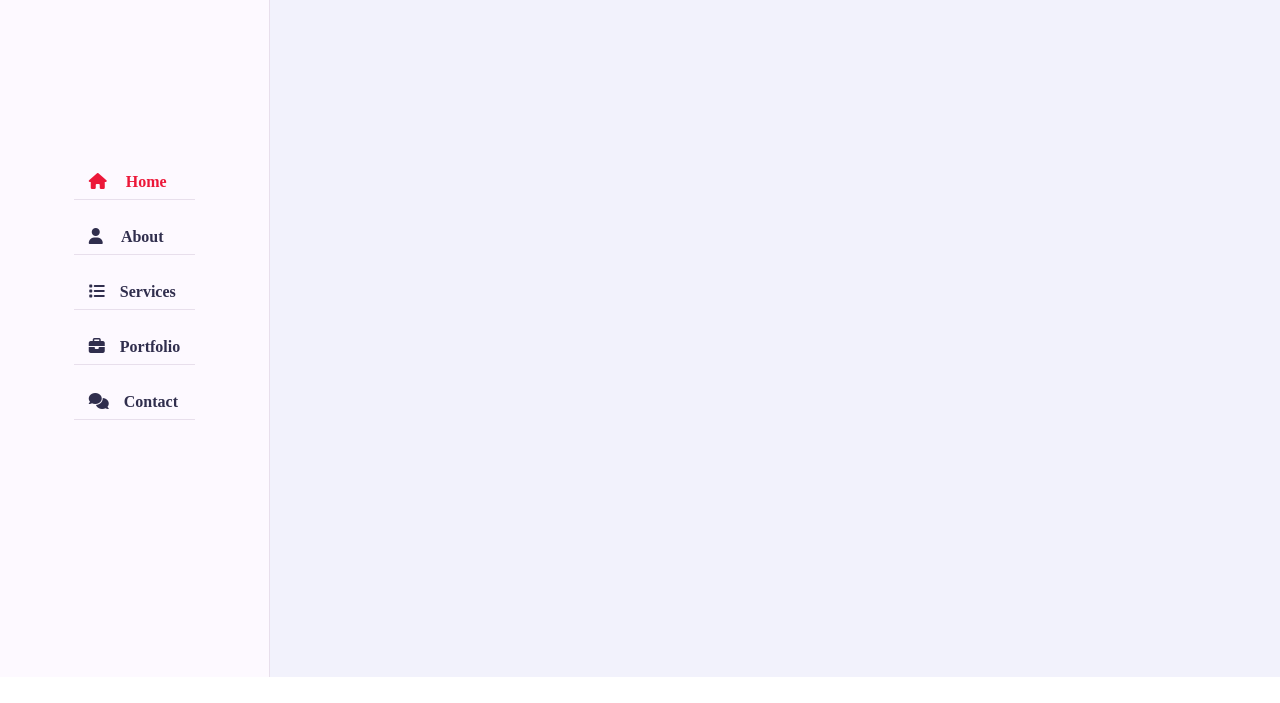
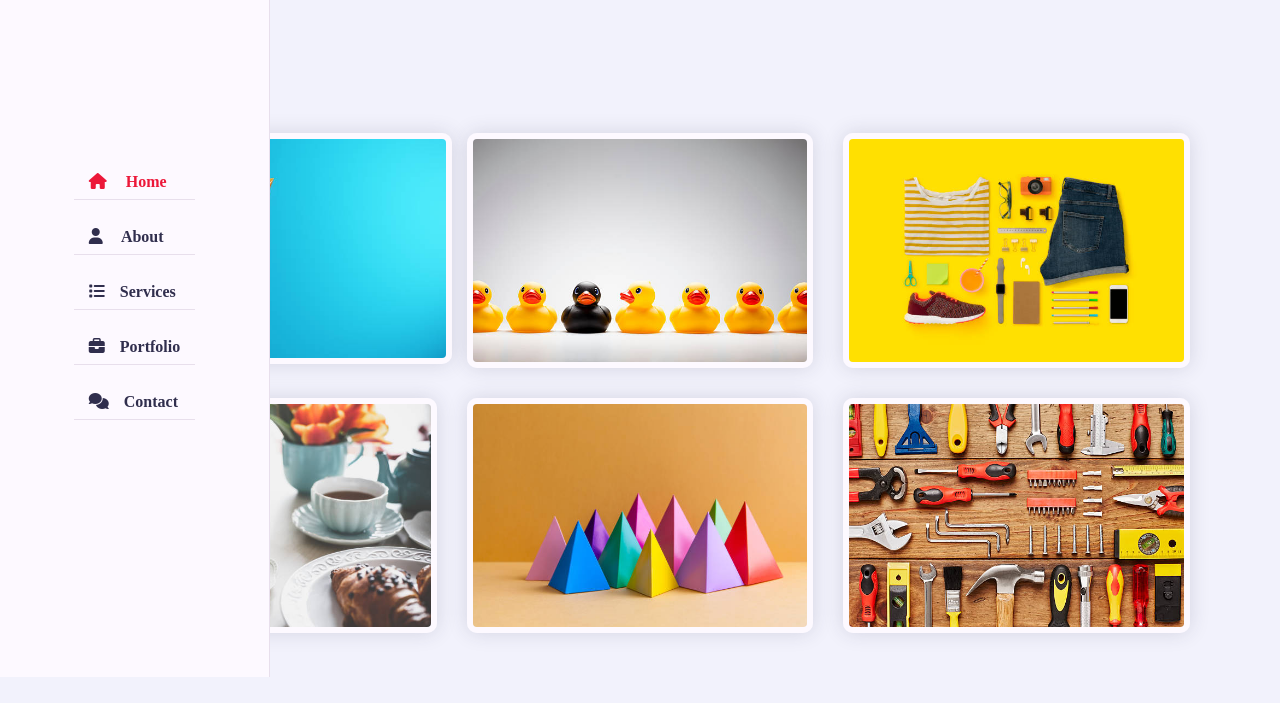
Before and after one commit to AngelicaTheran/Portfolio, a plain HTML site: page index.html in a window 1280 px wide. Shown: the part 123-826 px from the top of the page. Before the commit the page ends 800 px from the top, so only its background shows below. Drawn offline with Linux system fonts and the light colour scheme; a web font is replaced by a local one.

Commit message:
add section portfolio

```diff
--- a/css/styles.css
+++ b/css/styles.css
@@ -490,3 +490,31 @@ h3.my-profession {
     font-size: 18px;
     margin-bottom: 15px;
 }
+/* Portfolio*/
+.portfolio .container {
+    padding-bottom: 40px;
+}
+.portfolio .portfolio-heading {
+    flex: 0 0 100%;
+    max-width: 100%;
+    margin-bottom: 40px;
+}
+.portfolio .portfolio-heading h2 {
+    color: var(--text-black-900);
+    font-weight: 500;
+}
+.portfolio .portfolio-item {
+    flex: 0 0 33.33%;
+    max-width: 33.33%;
+    margin-bottom: 30px;
+}
+.portfolio .portfolio-item-inner {
+    border: 6px solid var(--bg-black-100);
+    border-radius: 10px;
+    overflow: hidden;
+    cursor: pointer;
+}
+.portfolio .portfolio-item-inner .portfolio-img img {
+    width: 100%;
+    display: block;
+}
--- a/index.html
+++ b/index.html
@@ -256,8 +256,10 @@
                   <i class="fa fa-laptop-code"></i>
                 </div>
                 <h4>Web Design</h4>
-                <p>Lorem ipsum dolor sit amet consectetur adipisicing elit.
-                   Distinctio numquam molestias consequatur.</p>
+                <p>
+                  Lorem ipsum dolor sit amet consectetur adipisicing elit.
+                  Distinctio numquam molestias consequatur.
+                </p>
               </div>
             </div>
             <div class="service-item padd-15">
@@ -266,8 +268,10 @@
                   <i class="fa fa-palette"></i>
                 </div>
                 <h4>Web Design</h4>
-                <p>Lorem ipsum dolor sit amet consectetur adipisicing elit.
-                   Distinctio numquam molestias consequatur.</p>
+                <p>
+                  Lorem ipsum dolor sit amet consectetur adipisicing elit.
+                  Distinctio numquam molestias consequatur.
+                </p>
               </div>
             </div>
             <div class="service-item padd-15">
@@ -276,8 +280,10 @@
                   <i class="fa fa-search"></i>
                 </div>
                 <h4>Web Design</h4>
-                <p>Lorem ipsum dolor sit amet consectetur adipisicing elit.
-                   Distinctio numquam molestias consequatur.</p>
+                <p>
+                  Lorem ipsum dolor sit amet consectetur adipisicing elit.
+                  Distinctio numquam molestias consequatur.
+                </p>
               </div>
             </div>
           </div>
@@ -293,6 +299,67 @@
               <h2>Portfolio</h2>
             </div>
           </div>
+          <div class="row">
+            <div class="portfolio-heading padd-15">
+              <h2>My last Projects :</h2>
+            </div>
+          </div>
+          <div class="row">
+            <!--  Portofilio Item Start-->
+            <div class="portfolio-item">
+              <div class="portfolio-item-inner shadow-dark">
+                <div class="portfolio-img">
+                  <img src="images/portfolio-1.jpg" alt="" />
+                </div>
+              </div>
+            </div>
+            <!--  Portofilio Item End-->
+            <!--  Portofilio Item Start-->
+            <div class="portfolio-item padd-15">
+              <div class="portfolio-item-inner shadow-dark">
+                <div class="portfolio-img">
+                  <img src="images/portfolio-2.jpg" alt="" />
+                </div>
+              </div>
+            </div>
+            <!--  Portofilio Item End-->
+            <!--  Portofilio Item Start-->
+            <div class="portfolio-item padd-15">
+              <div class="portfolio-item-inner shadow-dark">
+                <div class="portfolio-img">
+                  <img src="images/portfolio-3.jpg" alt="" />
+                </div>
+              </div>
+            </div>
+            <!--  Portofilio Item End-->
+            <!--  Portofilio Item Start-->
+            <div class="portfolio-item padd-15">
+              <div class="portfolio-item-inner shadow-dark">
+                <div class="portfolio-img">
+                  <img src="images/portfolio-4.jpg" alt="" />
+                </div>
+              </div>
+            </div>
+            <!--  Portofilio Item End-->
+            <!--  Portofilio Item Start-->
+            <div class="portfolio-item padd-15">
+              <div class="portfolio-item-inner shadow-dark">
+                <div class="portfolio-img">
+                  <img src="images/portfolio-5.jpg" alt="" />
+                </div>
+              </div>
+            </div>
+            <!--  Portofilio Item End-->
+            <!--  Portofilio Item Start-->
+            <div class="portfolio-item padd-15">
+              <div class="portfolio-item-inner shadow-dark">
+                <div class="portfolio-img">
+                  <img src="images/portfolio-6.jpg" alt="" />
+                </div>
+              </div>
+            </div>
+            <!--  Portofilio Item End-->
+          </div>
         </div>
       </section>
       <!-- Portfolio Section End-->
```
Also changed, not shown: images/portfolio-1.jpg (added), images/portfolio-2.jpg (added), images/portfolio-3.jpg (added), images/portfolio-4.jpg (added), images/portfolio-5.jpg (added), images/portfolio-6.jpg (added).
